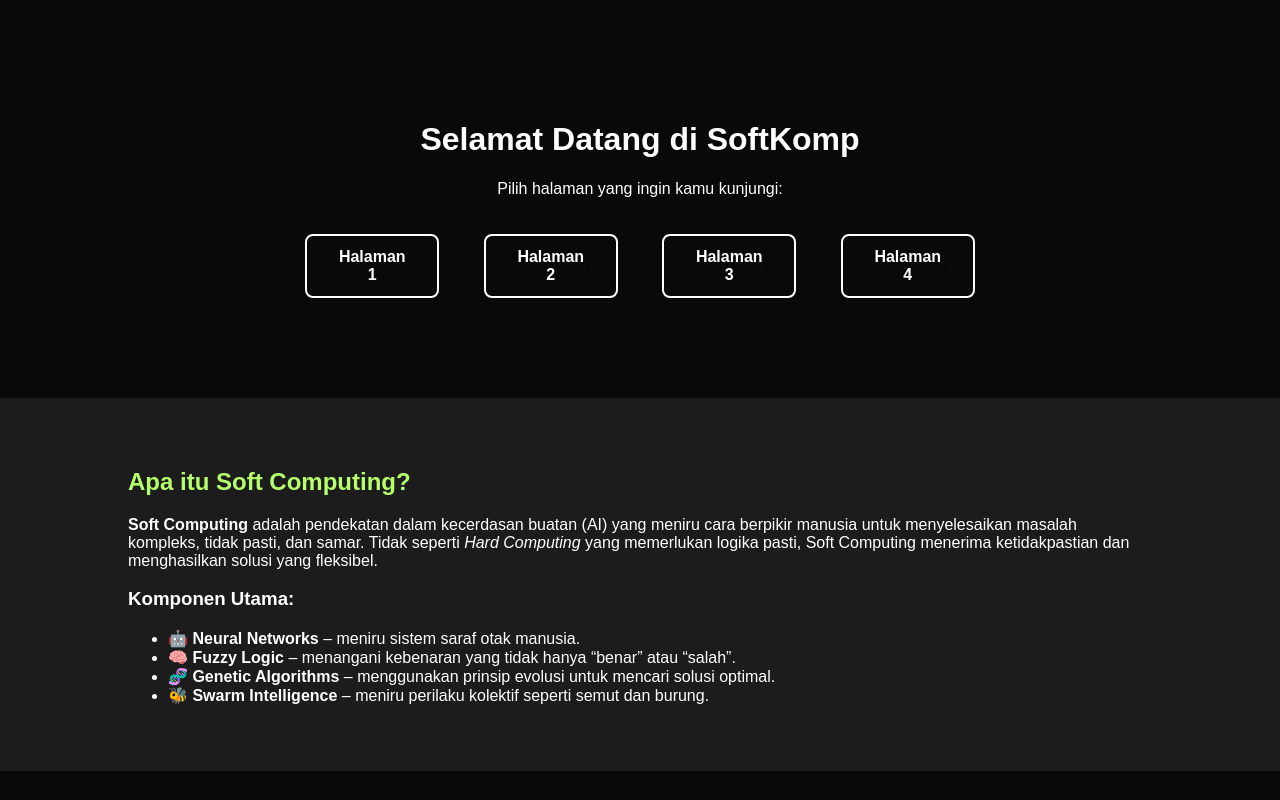
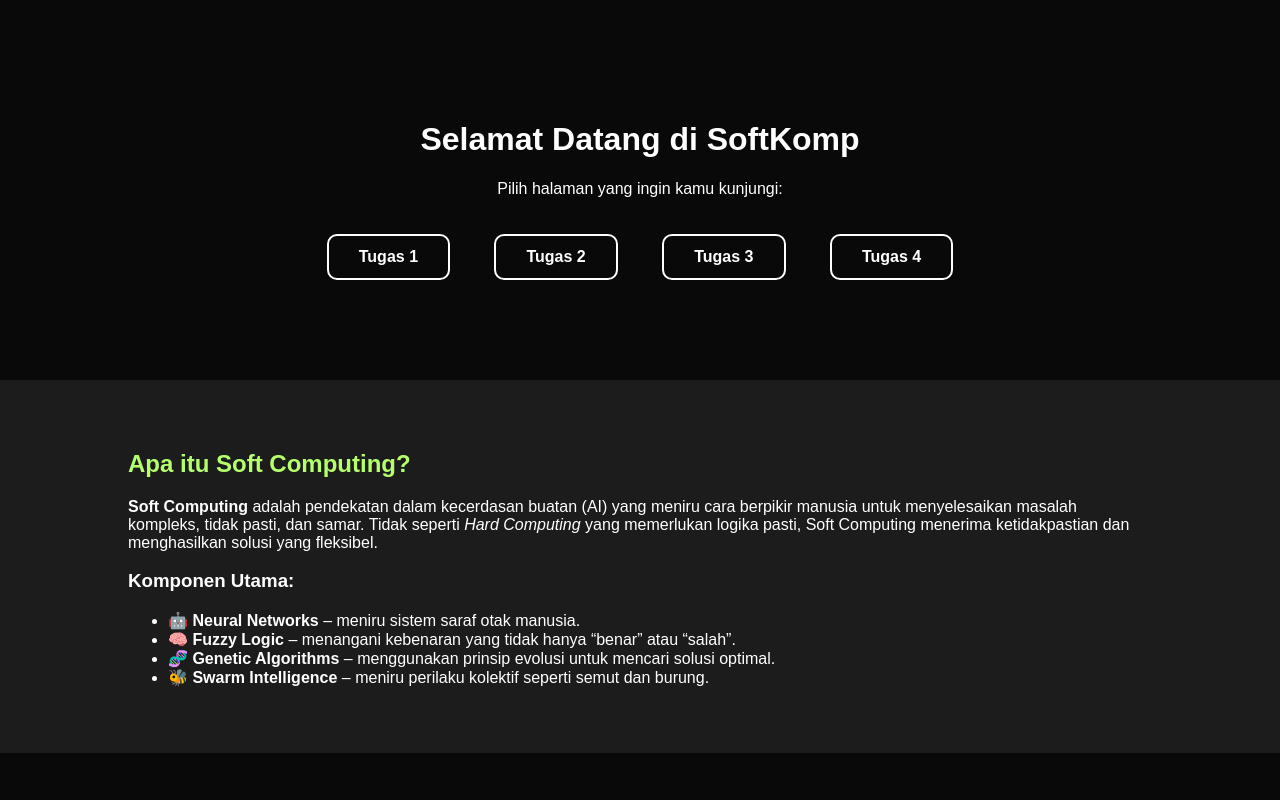
Before and after one commit to Raka-E-A/SoftKomPython, a Flask app: page / in a window 1280 px wide. Run offline with Flask 3, Linux system fonts and the light colour scheme.

Commit message:
Update halaman 1, perbaikan tampilan di templates dan static

```diff
--- a/static/style.css
+++ b/static/style.css
@@ -12,7 +12,7 @@ body.hero {
   position: absolute;
   width: 100%;
   height: 100%;
-  background: rgba(0,0,0,0.5);
+  background: rgba(0, 0, 0, 0.5);
   top: 0;
   left: 0;
   z-index: -1;
@@ -35,8 +35,13 @@ body.hero {
 }
 
 @keyframes spin {
-  from { transform: rotate(0deg); }
-  to { transform: rotate(360deg); }
+  from {
+    transform: rotate(0deg);
+  }
+
+  to {
+    transform: rotate(360deg);
+  }
 }
 
 /* Tombol keren seperti versi kamu */
@@ -45,13 +50,13 @@ body.hero {
   display: inline-flex;
   align-items: center;
   margin: 20px;
-  padding: 12px 25px;
+  padding: 12px 30px;
   border: 2px solid #fff;
   text-decoration: none;
   color: #fff;
   font-weight: 600;
   overflow: hidden;
-  border-radius: 8px;
+  border-radius: 10px;
   transition: all 0.3s ease;
 }
 
@@ -83,6 +88,8 @@ body.hero {
   padding: 50px 10%;
   margin-top: 80px;
   text-align: left;
+  color: white;
+
 }
 
 .info-section h2 {
--- a/templates/index.html
+++ b/templates/index.html
@@ -1,11 +1,13 @@
 <!DOCTYPE html>
 <html lang="id">
+
 <head>
   <meta charset="UTF-8" />
   <meta name="viewport" content="width=device-width, initial-scale=1.0" />
   <title>SoftKomp | Index</title>
   <link rel="stylesheet" href="{{ url_for('static', filename='style.css') }}">
 </head>
+
 <body class="hero">
 
   <!-- <img src=static/essex.png alt="Logo" class="rotating-img"> -->
@@ -18,27 +20,19 @@
 
     <div class="buttons">
       <a href="{{ url_for('halaman1') }}" class="animated-button">
-        <svg viewBox="0 0 24 24" class="arr-2"><path d="M16.1716 10.9999L10.8076 5.63589L12.2218 4.22168L20 11.9999L12.2218 19.778L10.8076 18.3638L16.1716 12.9999H4V10.9999H16.1716Z"/></svg>
-        <span class="text">Halaman 1</span><span class="circle"></span>
-        <svg viewBox="0 0 24 24" class="arr-1"><path d="M16.1716 10.9999L10.8076 5.63589L12.2218 4.22168L20 11.9999L12.2218 19.778L10.8076 18.3638L16.1716 12.9999H4V10.9999H16.1716Z"/></svg>
+        <span class="text">Tugas 1</span><span class="circle"></span>
       </a>
 
       <a href="{{ url_for('halaman2') }}" class="animated-button">
-        <svg viewBox="0 0 24 24" class="arr-2"><path d="M16.1716 10.9999L10.8076 5.63589L12.2218 4.22168L20 11.9999L12.2218 19.778L10.8076 18.3638L16.1716 12.9999H4V10.9999H16.1716Z"/></svg>
-        <span class="text">Halaman 2</span><span class="circle"></span>
-        <svg viewBox="0 0 24 24" class="arr-1"><path d="M16.1716 10.9999L10.8076 5.63589L12.2218 4.22168L20 11.9999L12.2218 19.778L10.8076 18.3638L16.1716 12.9999H4V10.9999H16.1716Z"/></svg>
+        <span class="text">Tugas 2</span><span class="circle"></span>
       </a>
 
       <a href="{{ url_for('halaman3') }}" class="animated-button">
-        <svg viewBox="0 0 24 24" class="arr-2"><path d="M16.1716 10.9999L10.8076 5.63589L12.2218 4.22168L20 11.9999L12.2218 19.778L10.8076 18.3638L16.1716 12.9999H4V10.9999H16.1716Z"/></svg>
-        <span class="text">Halaman 3</span><span class="circle"></span>
-        <svg viewBox="0 0 24 24" class="arr-1"><path d="M16.1716 10.9999L10.8076 5.63589L12.2218 4.22168L20 11.9999L12.2218 19.778L10.8076 18.3638L16.1716 12.9999H4V10.9999H16.1716Z"/></svg>
+        <span class="text">Tugas 3</span><span class="circle"></span>
       </a>
 
       <a href="{{ url_for('halaman4') }}" class="animated-button">
-        <svg viewBox="0 0 24 24" class="arr-2"><path d="M16.1716 10.9999L10.8076 5.63589L12.2218 4.22168L20 11.9999L12.2218 19.778L10.8076 18.3638L16.1716 12.9999H4V10.9999H16.1716Z"/></svg>
-        <span class="text">Halaman 4</span><span class="circle"></span>
-        <svg viewBox="0 0 24 24" class="arr-1"><path d="M16.1716 10.9999L10.8076 5.63589L12.2218 4.22168L20 11.9999L12.2218 19.778L10.8076 18.3638L16.1716 12.9999H4V10.9999H16.1716Z"/></svg>
+        <span class="text">Tugas 4</span><span class="circle"></span>
       </a>
     </div>
   </div>
@@ -63,4 +57,5 @@
   </section>
 
 </body>
+
 </html>
```
Also changed, not shown: templates/halaman1.html (+20 -14 lines).
